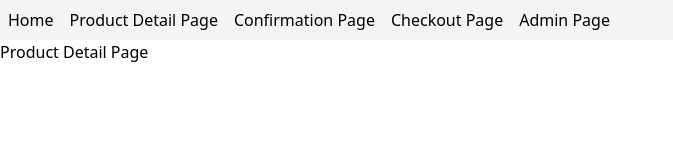
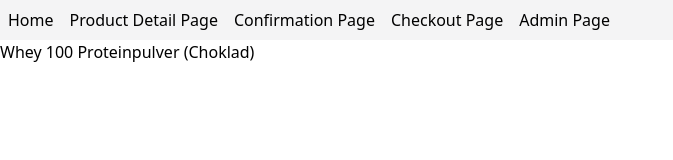
Before and after one commit to 04luknie-nemo/Webshopen, a React (Vite) app in the folder web/: page /product/1 in a window 1280 px wide. Shown: the top 160 px of the page, without its empty margins (0-673 px from the left). Built offline with nearby package versions, Linux system fonts and the light colour scheme.

Commit message:
Added display selected product details

```diff
--- a/web/src/pages/productDetailPage.tsx
+++ b/web/src/pages/productDetailPage.tsx
@@ -1,3 +1,15 @@
+import { useParams } from "react-router";
+import { initialProducts } from "../mockData";
+
 export default function ProductDetailPage() {
-    return(<>Product Detail Page</>)
+    const { id } = useParams();
+    const productId = Number(id);
+
+    const product = initialProducts.find((product) => product.id === productId);
+
+    if (!product) {
+        return <p>Produkten hittades inte.</p>;
+    }
+
+    return <h1>{product.title}</h1>;
 }
```
